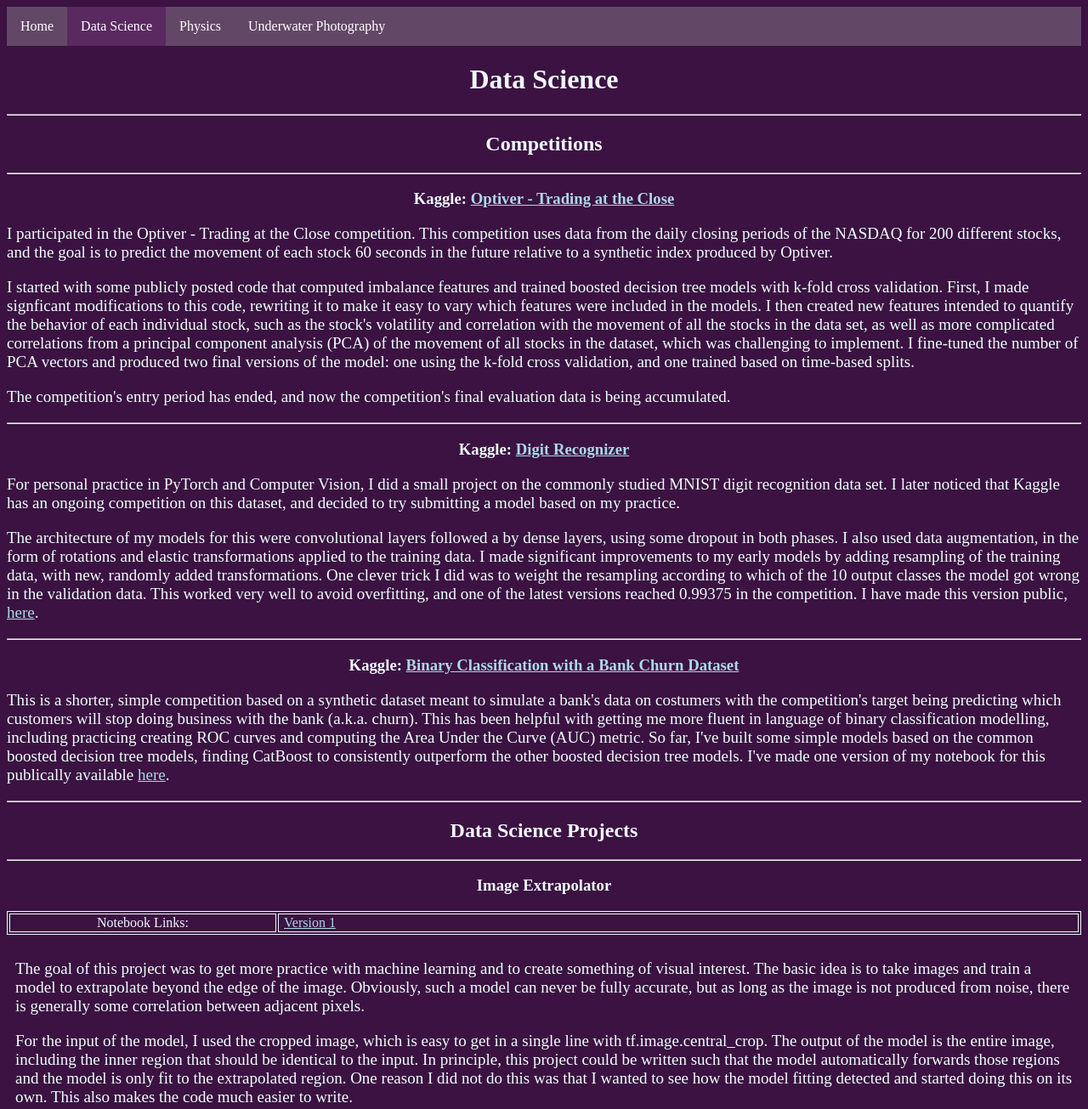
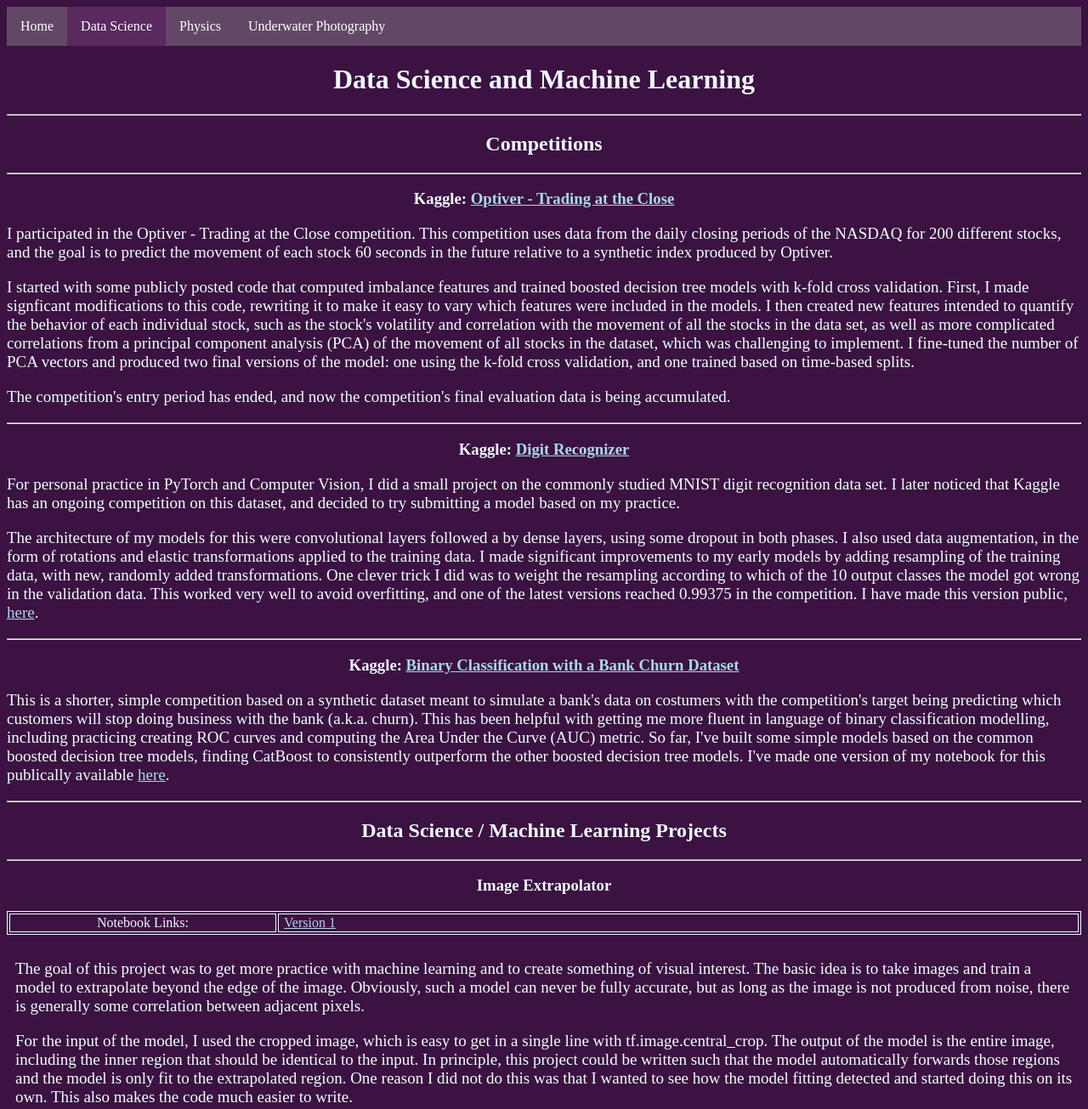
Before and after one commit to moliver813/moliver813.github.io, a plain HTML site: page data_science.html in a window 1280 px wide. Shown: the top 1305 px of the page at 85% size. Drawn offline with Linux system fonts and the light colour scheme.

Commit message:
Update titles
Update titles from Data Science to Data Science / Machine Learning

```diff
--- a/data_science.html
+++ b/data_science.html
@@ -22,7 +22,7 @@
     <li class="a"><a href="underwater_photography.html">Underwater Photography</a></li>
 </ul>
 
-<h1>Data Science</h1>
+<h1>Data Science and Machine Learning</h1>
 
 <hr>
 
@@ -79,7 +79,7 @@
 <hr>
 
 
-<h2>Data Science Projects</h2>
+<h2>Data Science / Machine Learning Projects</h2>
 
 <hr>
 <h3>Image Extrapolator</h3>
```
